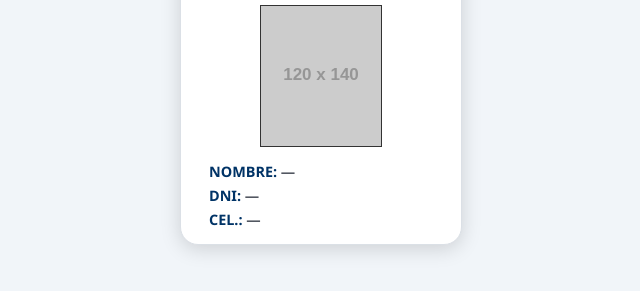
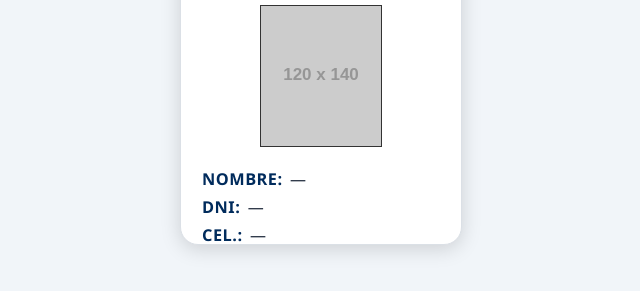
Before and after one commit to Jhulmar25/pruebapatas, a website: page index.html in a window 1280 px wide. Shown: the part 391-682 px from the top of the page, without its empty margins (319-959 px from the left). Drawn offline with Linux system fonts and the light colour scheme; placeholder pictures from the web are drawn by us.

Commit message:
Update styles.css

```diff
--- a/styles.css
+++ b/styles.css
@@ -64,18 +64,28 @@ header .subtitulo {
 
 .datos {
   text-align: left;
-  width: 80%;
-  font-size: 0.9rem;
-  color: #0b1220;
+  width: 85%;
+  margin-top: 5px;
 }
 
 .datos p {
-  margin: 5px 0;
+  margin: 6px 0;
+  font-size: 1rem;
+  font-weight: 500;
+  color: #1e293b;
+  font-family: 'Segoe UI', Roboto, Helvetica, Arial, sans-serif;
+  letter-spacing: 0.2px;
 }
 
 .datos strong {
-  color: #003366;
+  font-size: 1.02rem;
+  font-weight: 700;
+  color: #002b5c;
+  margin-right: 3px;
+  text-transform: uppercase;
+  letter-spacing: 0.5px;
 }
+
 
 footer {
   font-size: 0.8rem;
```
